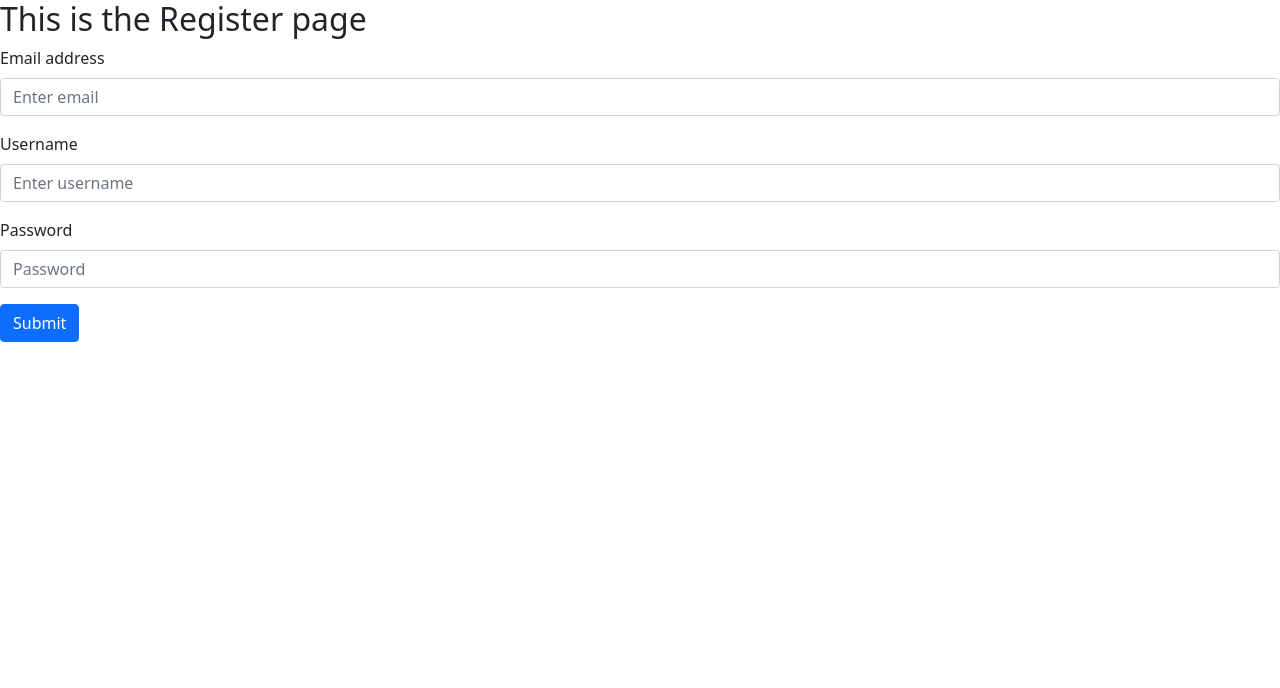
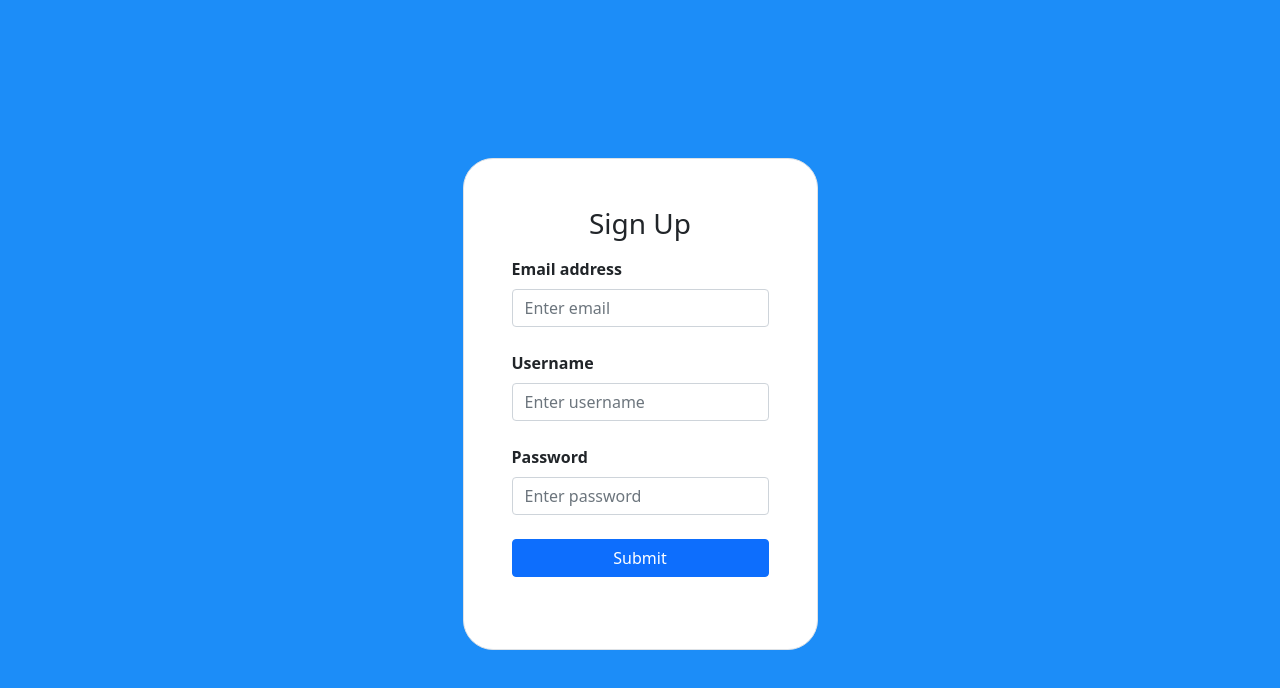
Before and after one commit to elliottparedes/friendMessengerFrontEnd, a React (Create React App) app: page /register in a window 1280 px wide. Shown: the top 688 px of the page. Built offline with nearby package versions, Linux system fonts and the light colour scheme.

Commit message:
refactored register page

```diff
--- a/src/routes/login.jsx
+++ b/src/routes/login.jsx
@@ -13,7 +13,11 @@ export default class login extends Component
 {
 
 
-     state = {loggedIn:false}
+     state = {loggedIn:false,
+              usernameFound:true,
+              passwordFound:true,
+              navigateToRegister:false
+    }
 
       HandleSubmit =(event) =>{
         event.preventDefault();
@@ -22,16 +26,27 @@ export default class login extends Component
         console.log(event.target.elements.password.value);
         console.log("this worked");
         try{
-        //need to add password authorization, right now /login route only uses username.
-        axios.post("https://friendmessenger.herokuapp.com/login", {email:event.target.elements.email.value}).then(
+
+        axios.post("https://friendmessenger.herokuapp.com/login", {email:event.target.elements.email.value,password:event.target.elements.password.value}).then(
           res=>{
             console.log(res);
             console.log(res.data)
+            if(res.data.message ==="Could not find username in Database")
+            {
+              this.setState({usernameFound:false})
+            }
+            else if(res.data.message==="password invalid")
+            {
+              this.setState({passwordFound:false})
+            }
+            else{
             localStorage.setItem("JWTKEY",res.data.token);
             sessionStorage.setItem("JWTKEY",res.data.token);
             this.setState({loggedIn: true});
             localStorage.setItem("user",res.data.username);
             sessionStorage.setItem("user",res.data.username);
+            }
+
 
           }
         );
@@ -43,6 +58,13 @@ export default class login extends Component
 
       }
 
+      handleRegister = () =>
+      {
+
+        this.setState({navigateToRegister:true}, ()=>console.log(this.state.navigateToRegister))
+
+      }
+
     render()
     {
       if (this.state.loggedIn)
@@ -50,11 +72,17 @@ export default class login extends Component
 
        return <Navigate to="/" replace ={true}/>
       }
+      if(this.state.navigateToRegister)
+      {
+
+        return <Navigate to="/register"/>
+
+      }
       return (
       <div style={{height:"100vh", backgroundColor:"rgb(28,141,248)"}}>
 
 
-        <Container className="ml-0 mr-0 pl-0 pr-0" style ={{display:"flex", justifyContent:"center",alignItems:"center", paddingTop:"4rem"}}>
+        <Container className="ml-0 mr-0 pl-0 pr-0" style ={{display:"flex", justifyContent:"center",alignItems:"center", paddingTop:"2rem"}}>
 
           <Row className ="w-80">
             <Col className="border" style={{backgroundColor:"white", padding:"3rem", borderRadius:"30px"}}>
@@ -62,22 +90,36 @@ export default class login extends Component
             <h3 className=" mb-3 text-center">Sign In</h3>
             <Form.Group className="" controlId="formBasicEmail">
               <Form.Label className="" style={{fontWeight:"bold"}}>Email address</Form.Label>
+              <p style={{color:"red",display:this.state.usernameFound?"none":""}}>invalid username</p>
               <Form.Control className="mb-4" type="email" name="email" placeholder="Enter email" />
 
             </Form.Group>
 
             <Form.Group className="mb-3" controlId="formBasicPassword">
               <Form.Label  style={{fontWeight:"bold"}}>Password</Form.Label>
+              <p style={{color:"red",display:this.state.passwordFound?"none":""}}>incorrect password</p>
               <Form.Control className="mb-4" type="password" name="password" placeholder="Enter password" />
               </Form.Group>
             <Col className="text-center">
             <Button className="mb-4 w-100" variant="primary" type="submit">
                 Submit
             </Button>
+
+
+            </Col>
+            </form>
+
+              <Col className="text-center">
+            <p style={{fontWeight:"bold"}}>Dont have an account?</p>
+            <Button onClick={this.handleRegister} style={{backgroundColor:"#A865C9"}} className="mb-4 w-100" variant="button" type="submit">
+                Register
+            </Button>
             </Col>
 
 
-          </form>
+
+
+
             </Col>
 
           </Row>
--- a/src/routes/register.jsx
+++ b/src/routes/register.jsx
@@ -1,21 +1,27 @@
 import 'bootstrap/dist/css/bootstrap.min.css';
-// import Container from 'react-bootstrap/Container';
-// import Row from 'react-bootstrap/Row';
-// import Col from 'react-bootstrap/Col';
-// import {Link} from "react-router-dom";
+ import Container from 'react-bootstrap/Container';
+ import Row from 'react-bootstrap/Row';
+ import Col from 'react-bootstrap/Col';
 import Form from "react-bootstrap/Form";
 import Button from "react-bootstrap/Button";
-// import {useState} from 'react';
 import axios from 'axios';
 import React, {Component} from 'react';
 import {Navigate} from "react-router-dom";
 
 export default class register extends Component
 {
-   state = {registered:false};
+   state = {
+     registered:false,
+     validUsername:true,
+     validPassword:true,
+     validEmail:true
+   };
 
-        handleSubmit = (event) => {
+        handleSubmit = (event) =>
+        {
+
         event.preventDefault();
+        console.log("handlesubmit was called")
         console.log(event.target.elements.username.value);
         console.log(event.target.elements.password.value);
         console.log("this worked");
@@ -39,46 +45,57 @@ export default class register extends Component
 
     render(){
        if(this.state.registered)
-      return <Navigate to="/login" replace ={true}/>
+       return <Navigate to="/login" />
 
       return (
-      <div>
+        <div style={{backgroundColor:"rgb(28,141,248)"}}>
 
-         <h2>This is the Register page</h2>
-         {/* <Link to="/invoices"> Invoices</Link>
 
-          <Link to="/expenses"> Expenses</Link>
-         */}
+        <Container className="ml-0 mr-0 pl-0 pr-0 pb-4" style ={{height:"100vh",display:"flex", justifyContent:"center",alignItems:"center", paddingTop:"2rem"}}>
+
+          <Row className ="w-80">
+            <Col className="border" style={{backgroundColor:"white", padding:"3rem", borderRadius:"30px"}}>
               <form onSubmit={this.handleSubmit}>
+            <h3 className=" mb-3 text-center">Sign Up</h3>
 
-          <Form.Group className="mb-3" controlId="formBasicEmail">
-            <Form.Label>Email address</Form.Label>
-            <Form.Control type="email" name="email" placeholder="Enter email" />
+            <Form.Group className="" controlId="formBasicEmail">
+              <Form.Label className="" style={{fontWeight:"bold"}}>Email address</Form.Label>
+              <p style={{color:"red",display:this.state.validEmail?"none":""}}>invalid username</p>
+              <Form.Control className="mb-4" type="email" name="email" placeholder="Enter email" />
             </Form.Group>
 
-          <Form.Group className="mb-3" controlId="formBasicUsername">
-            <Form.Label>Username</Form.Label>
-            <Form.Control type="username" name="username" placeholder="Enter username" />
-
+            <Form.Group className="" controlId="">
+              <Form.Label className="" style={{fontWeight:"bold"}}>Username</Form.Label>
+              <p style={{color:"red",display:this.state.validUsername?"none":""}}>invalid username</p>
+              <Form.Control className="mb-4" type="" name="username" placeholder="Enter username" />
             </Form.Group>
 
-
             <Form.Group className="mb-3" controlId="formBasicPassword">
-            <Form.Label>Password</Form.Label>
-            <Form.Control type="password" name="password" placeholder="Password" />
+              <Form.Label  style={{fontWeight:"bold"}}>Password</Form.Label>
+              <p style={{color:"red",display:this.state.validPassword?"none":""}}>incorrect password</p>
+              <Form.Control className="mb-4" type="password" name="password" placeholder="Enter password" />
             </Form.Group>
 
-          <Button variant="primary" type="submit">
+            <Col className="text-center">
+            <Button className="mb-4 w-100" variant="primary" type="submit">
                 Submit
             </Button>
 
+
+            </Col>
             </form>
+            </Col>
+
+          </Row>
+
+
+        </Container>
+
 
 
 
       </div>
 
 
-
       ); }
 }
```
Lines whose indentation alone changed are shown as unchanged.
